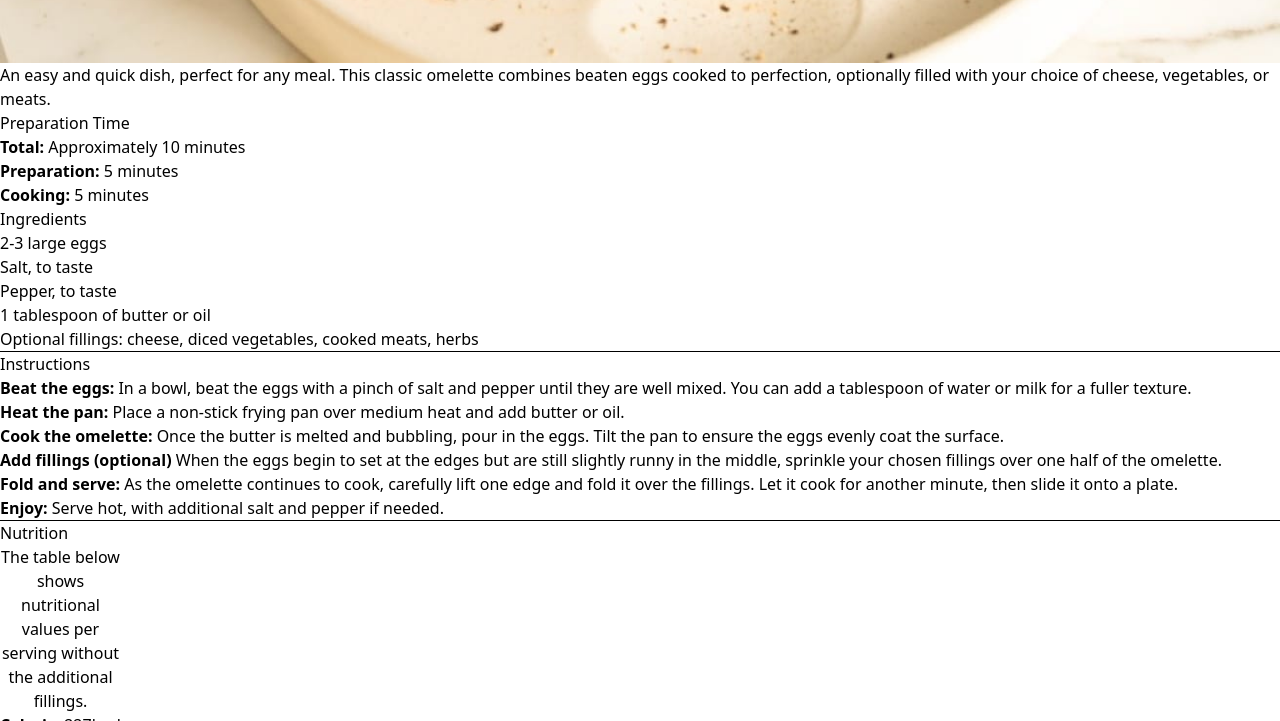
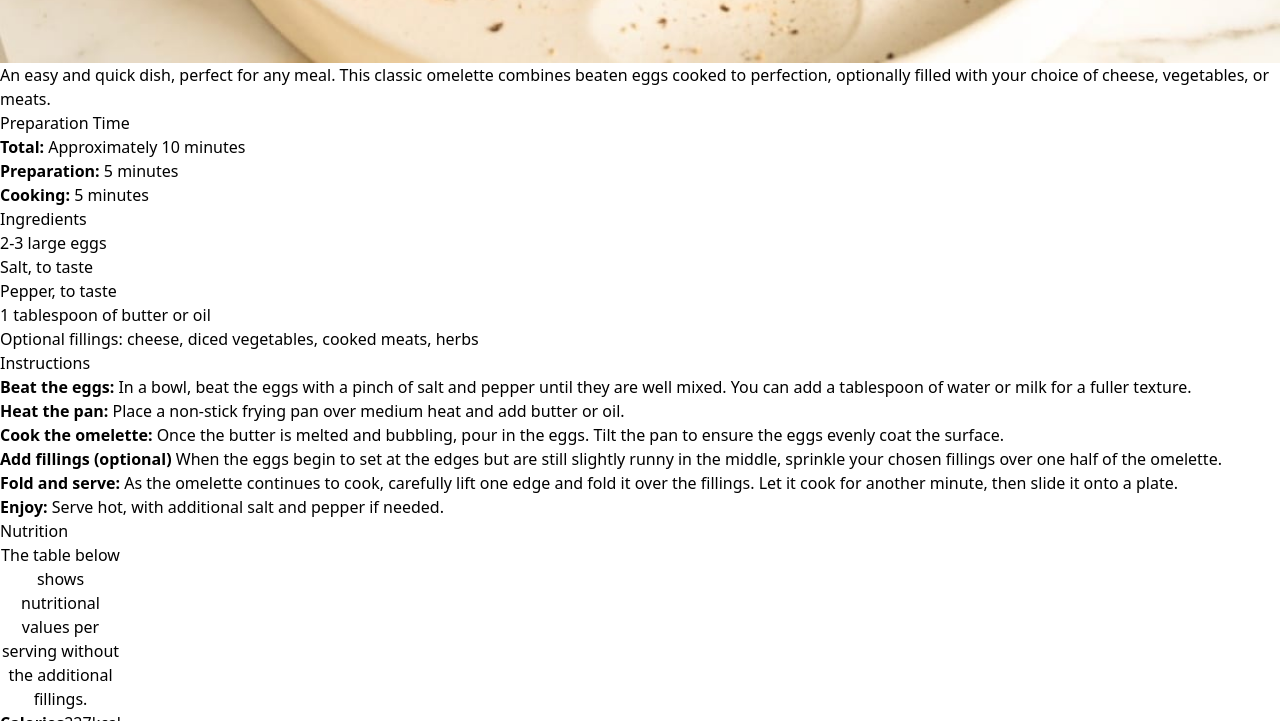
Before and after one commit to rk-swe/fm-recipe-page, a website built with Vite: page index.html in a window 1280 px wide. Shown: the part 546-1267 px from the top of the page. Built offline with nearby package versions, Linux system fonts and the light colour scheme.

Commit message:
remove hr

```diff
--- a/index.html
+++ b/index.html
@@ -49,8 +49,6 @@
         </ul>
       </section>
 
-      <hr />
-
       <section>
         <h2>Instructions</h2>
         <ol>
@@ -85,8 +83,6 @@
         </ol>
       </section>
 
-      <hr />
-
       <section>
         <h2>Nutrition</h2>
         <table>
```
